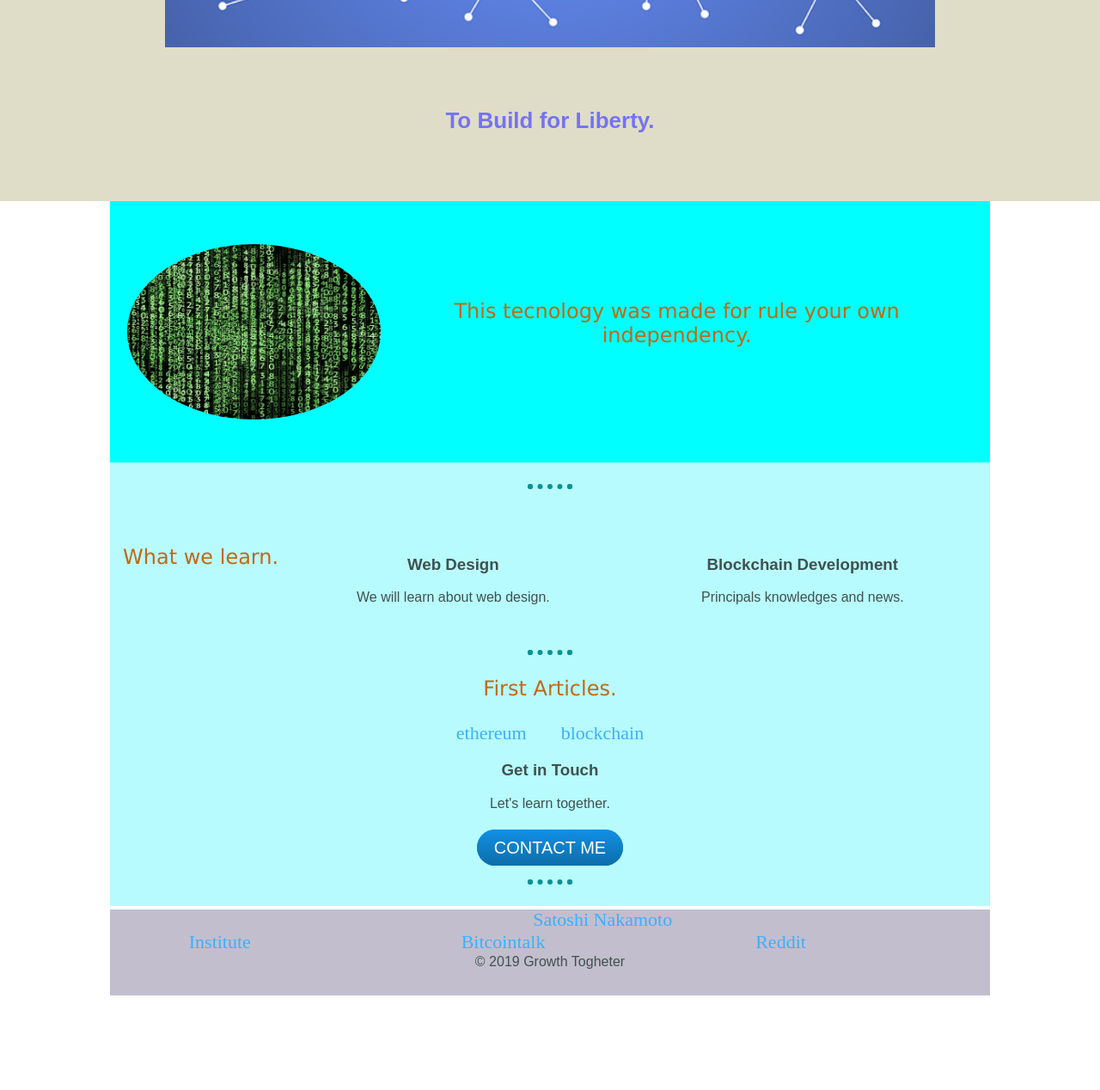
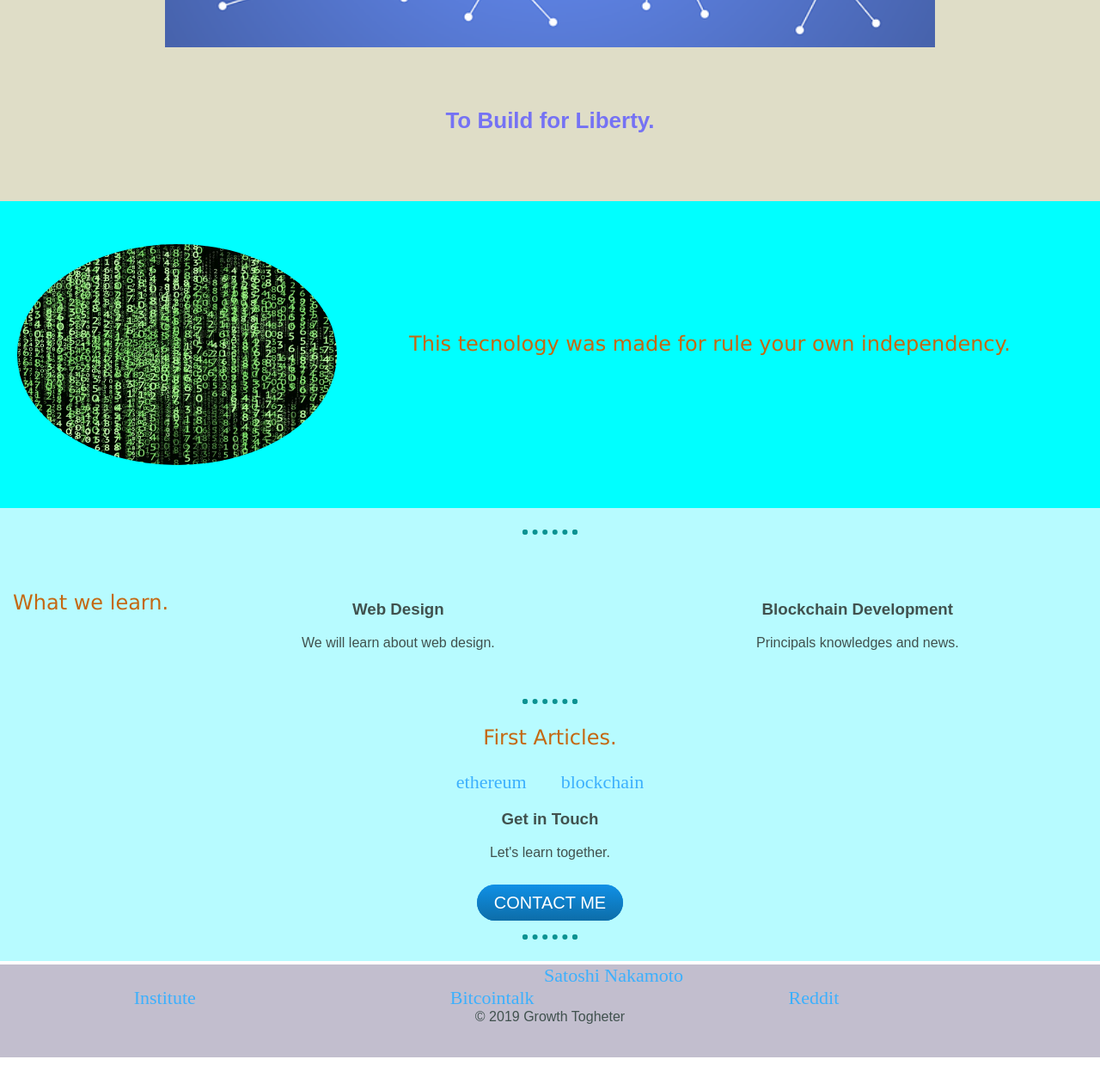
Before and after one commit to CAPTAINNEMO29/example, a Vue app: page / in a window 1280 px wide. Shown: the part 549-1817 px from the top of the page at 86% size. Before the commit the page ends 1760 px from the top, so only its background shows below. Built offline with nearby package versions, Linux system fonts and the light colour scheme.

Commit message:
mediaquery88

```diff
--- a/src/components/BottomContainer.vue
+++ b/src/components/BottomContainer.vue
@@ -19,7 +19,7 @@ export default {
 .bottom-container {
   /*background-color: #f6e79c;*/
   background-color: #c2bece;
-  width: 80%;
+  width: 100%;
   height: 40%;
   display: inline-block;
 }
@@ -30,7 +30,7 @@ export default {
   padding: 10%;
 }
 
-@media (max-width: 1020px) {
+@media (max-width: 640px) {
   .footer-link {
     text-align: center;
     padding: 5%;
--- a/src/components/MiddleContainer.vue
+++ b/src/components/MiddleContainer.vue
@@ -47,7 +47,7 @@ export default {
 <style scoped>
 .middle-container {
   background-color: #b7fbff;
-  width: 80%;
+  width: 100%;
   height: 40%;
   display: inline-block;
 }
@@ -111,7 +111,7 @@ export default {
   font-size: 22px;
 }
 
-@media (max-width: 1020px) {
+/*@media (max-width: 640px) {
   .profile_info {
     text-align: bottom;
     flex: 0;
@@ -123,9 +123,9 @@ export default {
     height: 30%;
     border-radius: 100%;
   }
-}
+}*/
 
-@media (max-width: 600px) {
+@media (max-width: 640px) {
   .profile {
     background-color: aqua;
     font-family: "Times New Roman", Times, serif;
```
